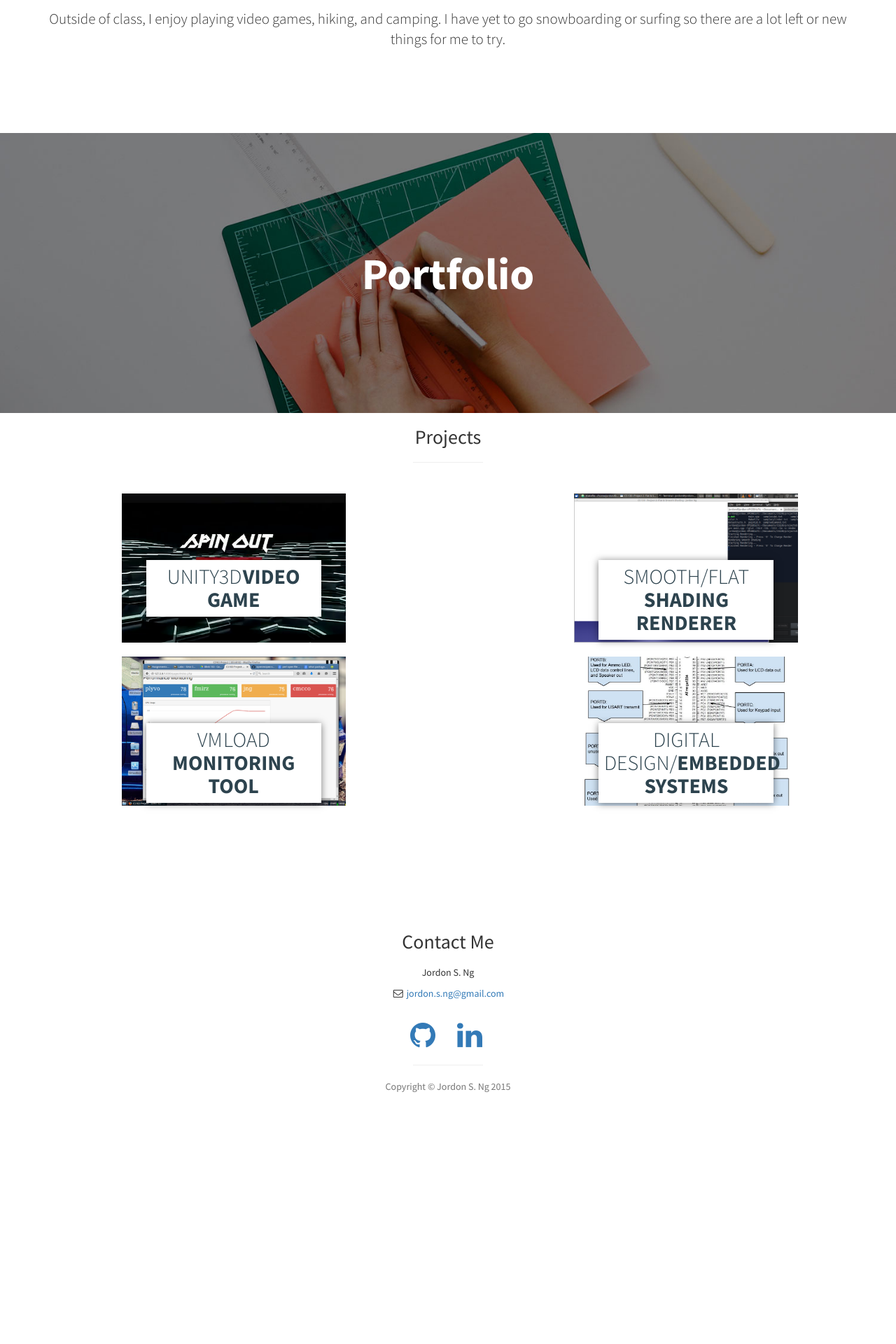
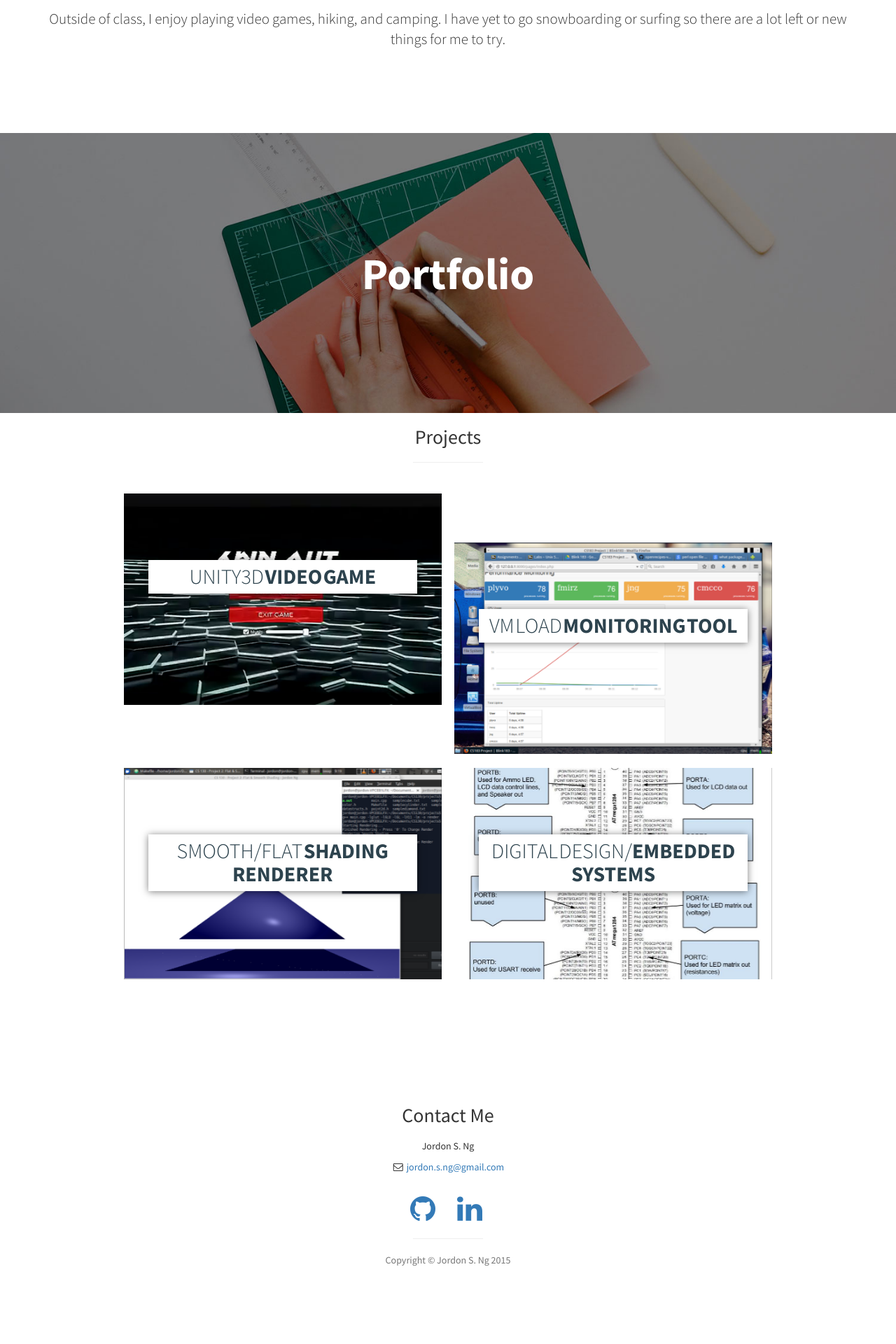
Before and after one commit to jsng0/jsng0.github.io, a Jekyll site: the page index.html, which Jekyll copies as it is, in a window 1280 px wide. Shown: the part 1266-3186 px from the top of the page at 70% size. Built offline with Jekyll 4.4.1, drawn with Linux system fonts in a browser that asks for light colours; comment, search, counter and statistics services are not loaded; before the commit the page ends 2938 px from its top, so only the background shows below that.

Commit message:
removed col and row wrappers

```diff
--- a/index.html
+++ b/index.html
@@ -108,8 +108,7 @@
                 <div class="col-lg-10 col-lg-offset-1 text-center">
                     <h1>Projects</h1>
                     <hr class="small">
-                    <div class="row">
-                        <div class="col-md-8">
+                    <!--div class="row"-->
                             <div class="grid">
                                 <figure class="effect-steve">
                                     <a href = "https://github.com/the-jsng/SpinOut">
@@ -132,8 +131,6 @@
                                     </a>
                                 </figure>
                             </div>
-                        </div>
-                        <div class="col-md-4">
                             <div class="grid">
                                 <figure class="effect-steve">
                                     <a href="https://github.com/the-jsng/RayTracing">
@@ -156,8 +153,7 @@
                                     </a>
                                 </figure>
                             </div>
-                        </div>
-                </div>
+                <!--/div -->
                 <!-- /.col-lg-10 -->
             </div>
             <!-- /.row -->
```
